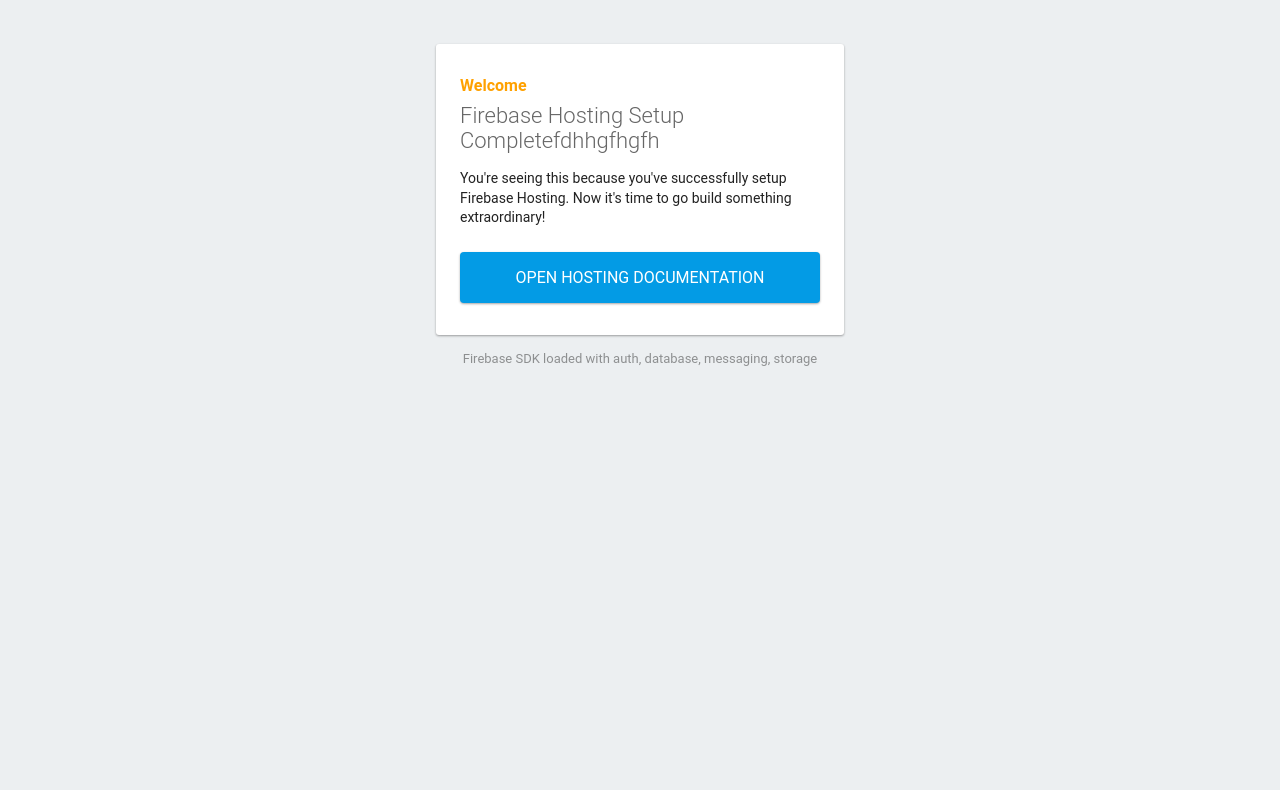
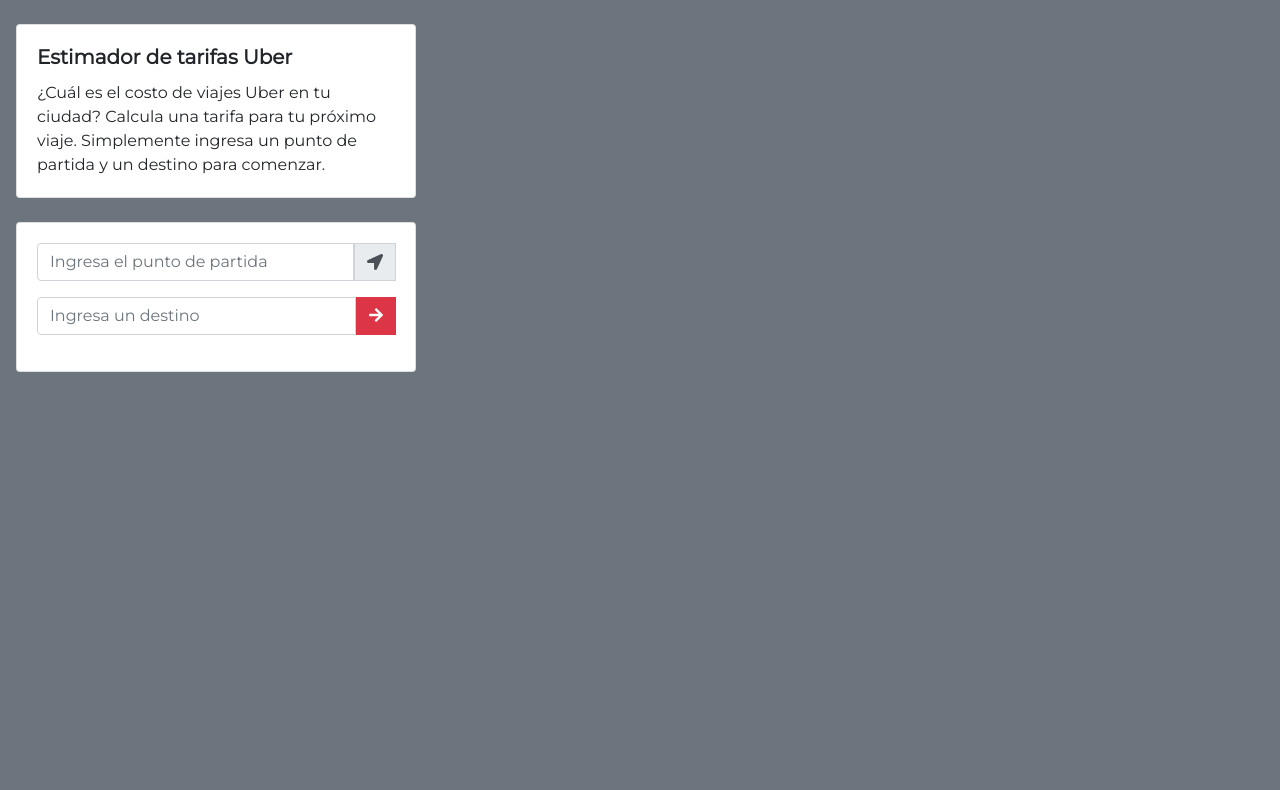
Before and after one commit to ManuelaFlores/uber, a website: page public/index.html in a window 1280 px wide. Shown: the part 56-846 px from the top of the page. Before the commit the page ends 800 px from the top, so only its background shows below. Drawn offline with nearby package versions, Linux system fonts and the light colour scheme; some packages are replaced by stand-ins of ours.

Commit message:
Maquetado inicial

```diff
--- /dev/null
+++ b/public/css/main.css
@@ -0,0 +1,13 @@
+* {
+  font-family: 'Montserrat', sans-serif;
+}
+
+main {
+  height: 100vh;
+}
+
+@media (min-width: 576px) {
+  .w-400 {
+    width: 400px;
+  }
+}
--- a/public/index.html
+++ b/public/index.html
@@ -2,8 +2,13 @@
 <html>
   <head>
     <meta charset="utf-8">
-    <meta name="viewport" content="width=device-width, initial-scale=1">
-    <title>Welcome to Firebase Hosting</title>
+    <meta name="viewport" content="width=device-width, initial-scale=1, maximum-scale=1">
+    <meta http-equiv="X-UA-Compatible" content="ie=edge">
+    <title>FARE ESTIMATE</title>
+    <link href="https://fonts.googleapis.com/css?family=Montserrat" rel="stylesheet">
+    <link href="https://use.fontawesome.com/releases/v5.0.6/css/all.css" rel="stylesheet">
+    <link rel="stylesheet" href="https://maxcdn.bootstrapcdn.com/bootstrap/4.0.0/css/bootstrap.min.css" integrity="sha384-Gn5384xqQ1aoWXA+058RXPxPg6fy4IWvTNh0E263XmFcJlSAwiGgFAW/dAiS6JXm" crossorigin="anonymous">
+    <link rel="stylesheet" href="css/main.css">
 
     <!-- update the version number as needed -->
     <script defer src="/__/firebase/4.10.0/firebase-app.js"></script>
@@ -14,52 +19,50 @@
     <script defer src="/__/firebase/4.10.0/firebase-storage.js"></script>
     <!-- initialize the SDK after all desired features are loaded -->
     <script defer src="/__/firebase/init.js"></script>
-
-    <style media="screen">
-      body { background: #ECEFF1; color: rgba(0,0,0,0.87); font-family: Roboto, Helvetica, Arial, sans-serif; margin: 0; padding: 0; }
-      #message { background: white; max-width: 360px; margin: 100px auto 16px; padding: 32px 24px; border-radius: 3px; }
-      #message h2 { color: #ffa100; font-weight: bold; font-size: 16px; margin: 0 0 8px; }
-      #message h1 { font-size: 22px; font-weight: 300; color: rgba(0,0,0,0.6); margin: 0 0 16px;}
-      #message p { line-height: 140%; margin: 16px 0 24px; font-size: 14px; }
-      #message a { display: block; text-align: center; background: #039be5; text-transform: uppercase; text-decoration: none; color: white; padding: 16px; border-radius: 4px; }
-      #message, #message a { box-shadow: 0 1px 3px rgba(0,0,0,0.12), 0 1px 2px rgba(0,0,0,0.24); }
-      #load { color: rgba(0,0,0,0.4); text-align: center; font-size: 13px; }
-      @media (max-width: 600px) {
-        body, #message { margin-top: 0; background: white; box-shadow: none; }
-        body { border-top: 16px solid #ffa100; }
-      }
-    </style>
   </head>
   <body>
-    <div id="message">
-      <h2>Welcome</h2>
-      <h1>Firebase Hosting Setup Completefdhhgfhgfh</h1>
-      <p>You're seeing this because you've successfully setup Firebase Hosting. Now it's time to go build something extraordinary!</p>
-      <a target="_blank" href="https://firebase.google.com/docs/hosting/">Open Hosting Documentation</a>
-    </div>
-    <p id="load">Firebase SDK Loading&hellip;</p>
+    <nav class="navbar navbar-light bg-light" style="background-color: #e3f2fd;">
+      <a class="navbar-brand font-weight-bold" href="#">FARE ESTIMATE</a>
+    </nav>
+    <main class="bg-secondary">
+      <section>
+        <br>
+        <div class="card w-400 mx-3">
+          <div class="card-body">
+            <h5 class="card-title font-weight-bold">Estimador de tarifas Uber</h5>
+            <p class="card-text">¿Cuál es el costo de viajes Uber en tu ciudad? Calcula una tarifa para tu próximo viaje. Simplemente ingresa un punto de partida y un destino para comenzar.</p>
+          </div>
+        </div>
+        <br>
+        <div class="card w-400 mx-3">
+          <div class="card-body">
+            <form>
+              <div class="form-group">
+                <div class="input-group">
+                  <input type="text" class="form-control" id="inlineFormInputGroup" placeholder="Ingresa el punto de partida">
+                  <div class="input-group-prepend">
+                    <div class="input-group-text"><i class="fas fa-location-arrow"></i></div>
+                  </div>
+                </div>
+              </div>
+              <div class="form-group">
+                <div class="input-group">
+                  <input type="text" class="form-control" id="inlineFormInputGroup" placeholder="Ingresa un destino">
+                  <div class="input-group-prepend">
+                    <button type="submit" class="btn btn-danger"><i class="fas fa-arrow-right"></i></button>
+                  </div>
+                </div>
+              </div>
+            </form>
+          </div>
+        </div>
+      </section>
+    </main>
 
-    <script>
-      document.addEventListener('DOMContentLoaded', function() {
-        // // 🔥🔥🔥🔥🔥🔥🔥🔥🔥🔥🔥🔥🔥🔥🔥🔥🔥🔥🔥🔥🔥🔥🔥🔥🔥🔥🔥🔥🔥🔥🔥
-        // // The Firebase SDK is initialized and available here!
-        //
-        // firebase.auth().onAuthStateChanged(user => { });
-        // firebase.database().ref('/path/to/ref').on('value', snapshot => { });
-        // firebase.messaging().requestPermission().then(() => { });
-        // firebase.storage().ref('/path/to/ref').getDownloadURL().then(() => { });
-        //
-        // // 🔥🔥🔥🔥🔥🔥🔥🔥🔥🔥🔥🔥🔥🔥🔥🔥🔥🔥🔥🔥🔥🔥🔥🔥🔥🔥🔥🔥🔥🔥🔥
 
-        try {
-          let app = firebase.app();
-          let features = ['auth', 'database', 'messaging', 'storage'].filter(feature => typeof app[feature] === 'function');
-          document.getElementById('load').innerHTML = `Firebase SDK loaded with ${features.join(', ')}`;
-        } catch (e) {
-          console.error(e);
-          document.getElementById('load').innerHTML = 'Error loading the Firebase SDK, check the console.';
-        }
-      });
-    </script>
+    <script src="https://code.jquery.com/jquery-3.2.1.slim.min.js" integrity="sha384-KJ3o2DKtIkvYIK3UENzmM7KCkRr/rE9/Qpg6aAZGJwFDMVNA/GpGFF93hXpG5KkN" crossorigin="anonymous"></script>
+    <script src="https://cdnjs.cloudflare.com/ajax/libs/popper.js/1.12.9/umd/popper.min.js" integrity="sha384-ApNbgh9B+Y1QKtv3Rn7W3mgPxhU9K/ScQsAP7hUibX39j7fakFPskvXusvfa0b4Q" crossorigin="anonymous"></script>
+    <script src="https://maxcdn.bootstrapcdn.com/bootstrap/4.0.0/js/bootstrap.min.js" integrity="sha384-JZR6Spejh4U02d8jOt6vLEHfe/JQGiRRSQQxSfFWpi1MquVdAyjUar5+76PVCmYl" crossorigin="anonymous"></script>
+    <script src="js/index.js"></script>
   </body>
 </html>
--- /dev/null
+++ b/public/js/index.js
@@ -0,0 +1,24 @@
+'use strict';
+
+document.addEventListener('DOMContentLoaded', function () {
+  // // 🔥🔥🔥🔥🔥🔥🔥🔥🔥🔥🔥🔥🔥🔥🔥🔥🔥🔥🔥🔥🔥🔥🔥🔥🔥🔥🔥🔥🔥🔥🔥
+  // // The Firebase SDK is initialized and available here!
+  //
+  // firebase.auth().onAuthStateChanged(user => { });
+  // firebase.database().ref('/path/to/ref').on('value', snapshot => { });
+  // firebase.messaging().requestPermission().then(() => { });
+  // firebase.storage().ref('/path/to/ref').getDownloadURL().then(() => { });
+  //
+  // // 🔥🔥🔥🔥🔥🔥🔥🔥🔥🔥🔥🔥🔥🔥🔥🔥🔥🔥🔥🔥🔥🔥🔥🔥🔥🔥🔥🔥🔥🔥🔥
+
+  try {
+    var app = firebase.app();
+    var features = ['auth', 'database', 'messaging', 'storage'].filter(function (feature) {
+      return typeof app[feature] === 'function';
+    });
+    document.getElementById('load').innerHTML = 'Firebase SDK loaded with ' + features.join(', ');
+  } catch (e) {
+    console.error(e);
+    document.getElementById('load').innerHTML = 'Error loading the Firebase SDK, check the console.';
+  }
+});
```
Also changed, not shown: package.json (added, +26 -0 lines), src/index.js (added, +20 -0 lines), .babelrc (added), 3 other files.
